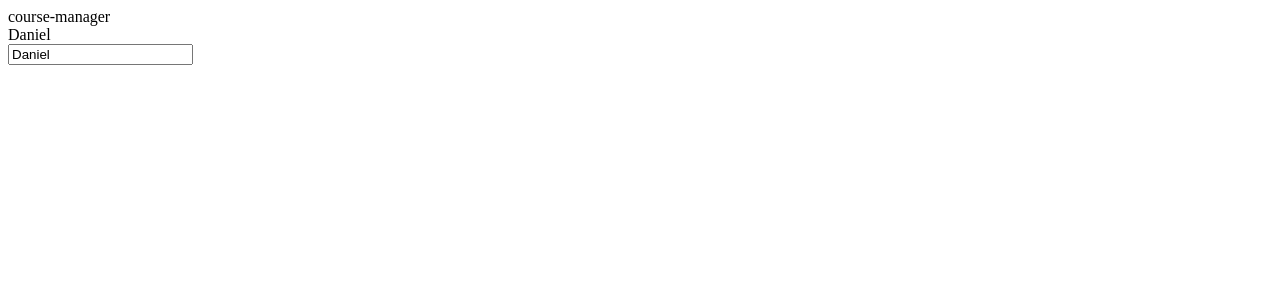
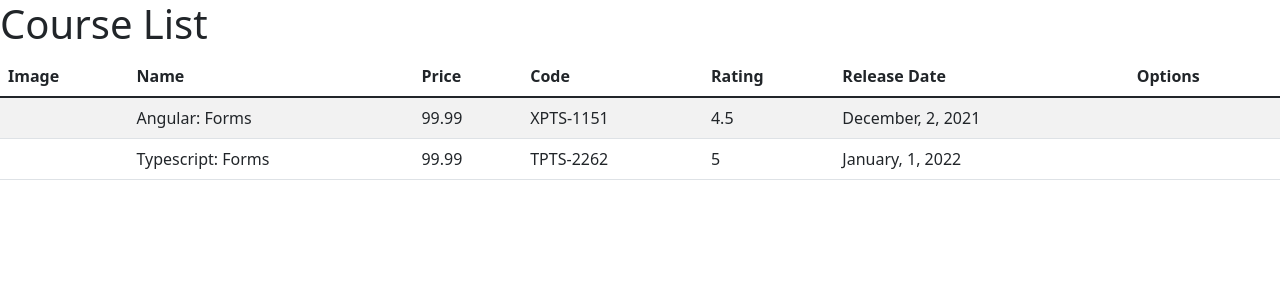
Before and after one commit to Daniel-Fonseca-da-Silva/Introducao-ao-Angular-8, an Angular app: page / in a window 1280 px wide. Shown: the top 300 px of the page. Built offline with nearby package versions, Linux system fonts and the light colour scheme.

Commit message:
Criando componentes e construindo o projeto

```diff
--- a/package.json
+++ b/package.json
@@ -18,6 +18,7 @@
     "@angular/platform-browser": "~13.3.0",
     "@angular/platform-browser-dynamic": "~13.3.0",
     "@angular/router": "~13.3.0",
+    "bootstrap": "^5.1.3",
     "rxjs": "~7.5.0",
     "tslib": "^2.3.0",
     "zone.js": "~0.11.4"
--- a/src/app/app.component.html
+++ b/src/app/app.component.html
@@ -1,13 +1 @@
-{{ title }}
-<br/>
-
-<!-- Interpolation Do código para browser -->
-{{ name }}
-
-<br/>
-
-<!-- One way Data Biding - Somente exibição -->
-<!-- <input [ngModel]="name" name=""> -->
-
-<!-- Two way Data Biding - Exibição e alteração -->
-<input [(ngModel)]="name" name="">
+<app-course-list></app-course-list>
--- a/src/app/app.module.ts
+++ b/src/app/app.module.ts
@@ -3,10 +3,12 @@
 import { FormsModule } from '@angular/forms';
 
 import { AppComponent } from './app.component';
+import { CourseListComponent } from './courses/course-list.component';
 
 @NgModule({
   declarations: [
-    AppComponent
+    AppComponent,
+    CourseListComponent
   ],
   imports: [
     BrowserModule,
--- /dev/null
+++ b/src/app/courses/course-list.component.html
@@ -0,0 +1,26 @@
+<h1>Course  List</h1>
+
+<table class="table table-striped">
+    <thead>
+        <tr>
+            <th>Image</th>
+            <th>Name</th>
+            <th>Price</th>
+            <th>Code</th>
+            <th>Rating</th>
+            <th>Release Date</th>
+            <th>Options</th>
+        </tr>
+    </thead>
+    <tbody>
+        <tr *ngFor="let course of courses">
+            <td>{{ course.imageUrl }}</td>
+            <td>{{ course.name }}</td>
+            <td>{{ course.price }}</td>
+            <td>{{ course.code }}</td>
+            <td>{{ course.rating }}</td>
+            <td>{{ course.releaseDate }}</td>
+            <td></td>
+        </tr>
+    </tbody>
+</table>
--- /dev/null
+++ b/src/app/courses/course-list.component.ts
@@ -0,0 +1,39 @@
+import { Component, OnInit } from "@angular/core";
+import { Course } from "./course";
+
+@Component({
+    selector: 'app-course-list',
+    templateUrl: 'course-list.component.html'
+})
+export class CourseListComponent implements OnInit {
+
+    courses: Course[] = [];
+
+    ngOnInit(): void {
+        this.courses = [
+            {
+                id: 1,
+                name: 'Angular: Forms',
+                imageUrl: '',
+                price: 99.99,
+                code: 'XPTS-1151',
+                duration: 120,
+                rating: 4.5,
+                releaseDate: 'December, 2, 2021'
+            },
+            {
+                id: 2,
+                name: 'Typescript: Forms',
+                imageUrl: '',
+                price: 99.99,
+                code: 'TPTS-2262',
+                duration: 80,
+                rating: 5.0,
+                releaseDate: 'January, 1, 2022'
+            }
+        ]
+    }
+
+
+
+}
--- /dev/null
+++ b/src/app/courses/course.ts
@@ -0,0 +1,10 @@
+export class Course {
+    id: number = 0;
+    name: string = '';
+    imageUrl: string = '';
+    price: number = 0;
+    code: string = '';
+    duration: number = 0;
+    rating: number = 0;
+    releaseDate: String = '';
+}
--- a/src/styles.css
+++ b/src/styles.css
@@ -1 +1,2 @@
 /* You can add global styles to this file, and also import other style files */
+@import'~bootstrap/dist/css/bootstrap.min.css'
```
Also changed, not shown: 1 other file (tests, documents, lock files or other folders).
